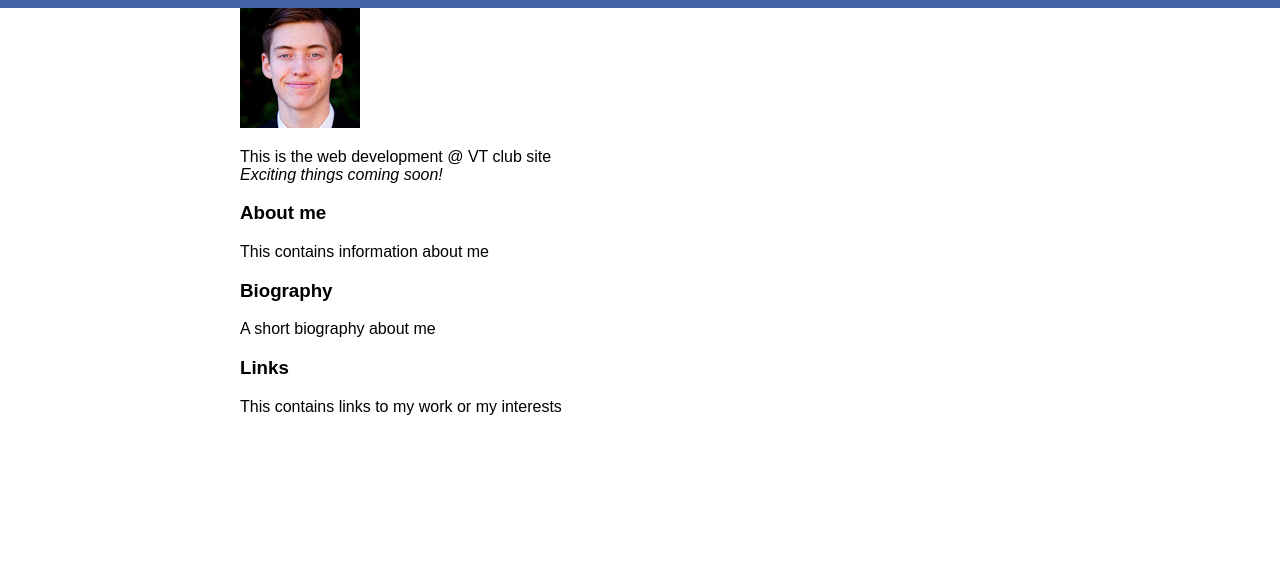
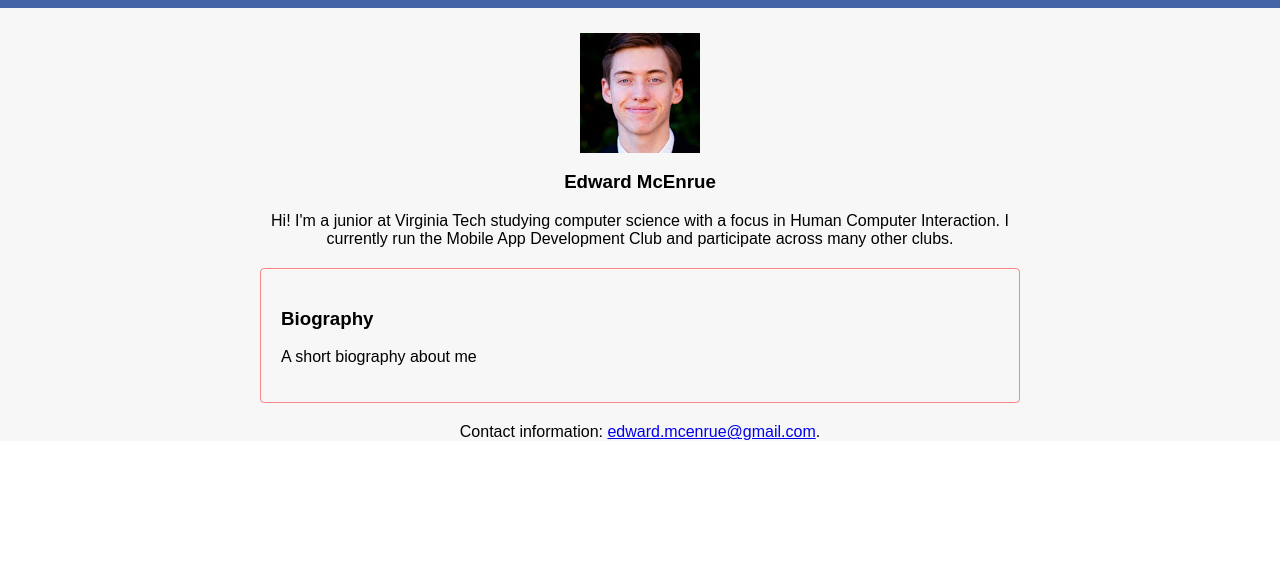
Before and after one commit to elmerland/webdev, a website: page profiles/edward/edward.html in a window 1280 px wide. Shown: the part 212-800 px from the top of the page. Drawn offline with nearby package versions, Linux system fonts and the light colour scheme; files that its build step writes are made by us from their sources.

Commit message:
beautifying

```diff
--- a/profiles/edward/edward.html
+++ b/profiles/edward/edward.html
@@ -12,7 +12,7 @@
     <header class="page-header">
       <div class="center-column">
         <h1>Edward McEnrue</h1>
-        <h2>WOOOOOO</h2>
+        <h2>background: #f7f7f7;</h2>
       </div>
         <nav class="page-nav">
           <ul>
@@ -25,28 +25,26 @@
 
     <article class="page-container">
       <div class="center-column">
-        <header class="image-header">
-          <img src="images/edwardphoto.jpg" alt="hello">
-        </header>
-        <p>
-          This is the web development @ VT club site<br>
-          <em>Exciting things coming soon!</em>
-        </p>
+        <figure class="image-header">
+          <img src="images/edwardphoto.jpg" align="middle">
+        </figure>
         <section class="profile-about-me">
-          <h3>About me</h3>
-          <p>This contains information about me</p>
+          <h3>Edward McEnrue</h3>
+          <div class="portfolio-links">
+
+          </div>
+          <p>Hi! I'm a junior at Virginia Tech studying computer science with a focus in Human Computer Interaction. I currently run the Mobile App Development Club and participate across many other clubs.</p>
         </section>
         <section class="profile-bio">
           <h3>Biography</h3>
 
           <p>A short biography about me</p>
         </section>
-        <section class="profile-links">
-          <h3>Links</h3>
+      </div>
+      <footer class="footer" align="middle">
+        <p>Contact information: <a href="mailto:edward.mcenrue@gmail.com">edward.mcenrue@gmail.com</a>.</p>
+      </footer>
+    </article>
 
-          <p>This contains links to my work or my interests</p>
-        </section>
-      </div>
-    </article>
   </body>
 </html>
--- a/sass/edmain.scss
+++ b/sass/edmain.scss
@@ -24,6 +24,36 @@
     margin: 0;
   }
 }
+//Styling for the page-container
+.page-container{
+  background: #f7f7f7;
+}
+
+//Image figure
+.image-header {
+  padding-top: 25px;
+  width: 120px;
+  margin: 0 auto;
+}
+
+//About me section
+.profile-about-me {
+  text-align: center;
+}
+
+//Bio/projects section
+section.profile-bio {
+  border-radius: 4px;
+  border: 1px solid rgba(255, 3, 3, 0.45);
+  margin: 20px;
+  padding: 20px;
+  transition: all 0.3s ease;
+}
+section.profile-bio:hover {
+  background: lightblue;
+}
+
+
 
 .page-nav {
   padding: 1em 0 1em 0;
```
